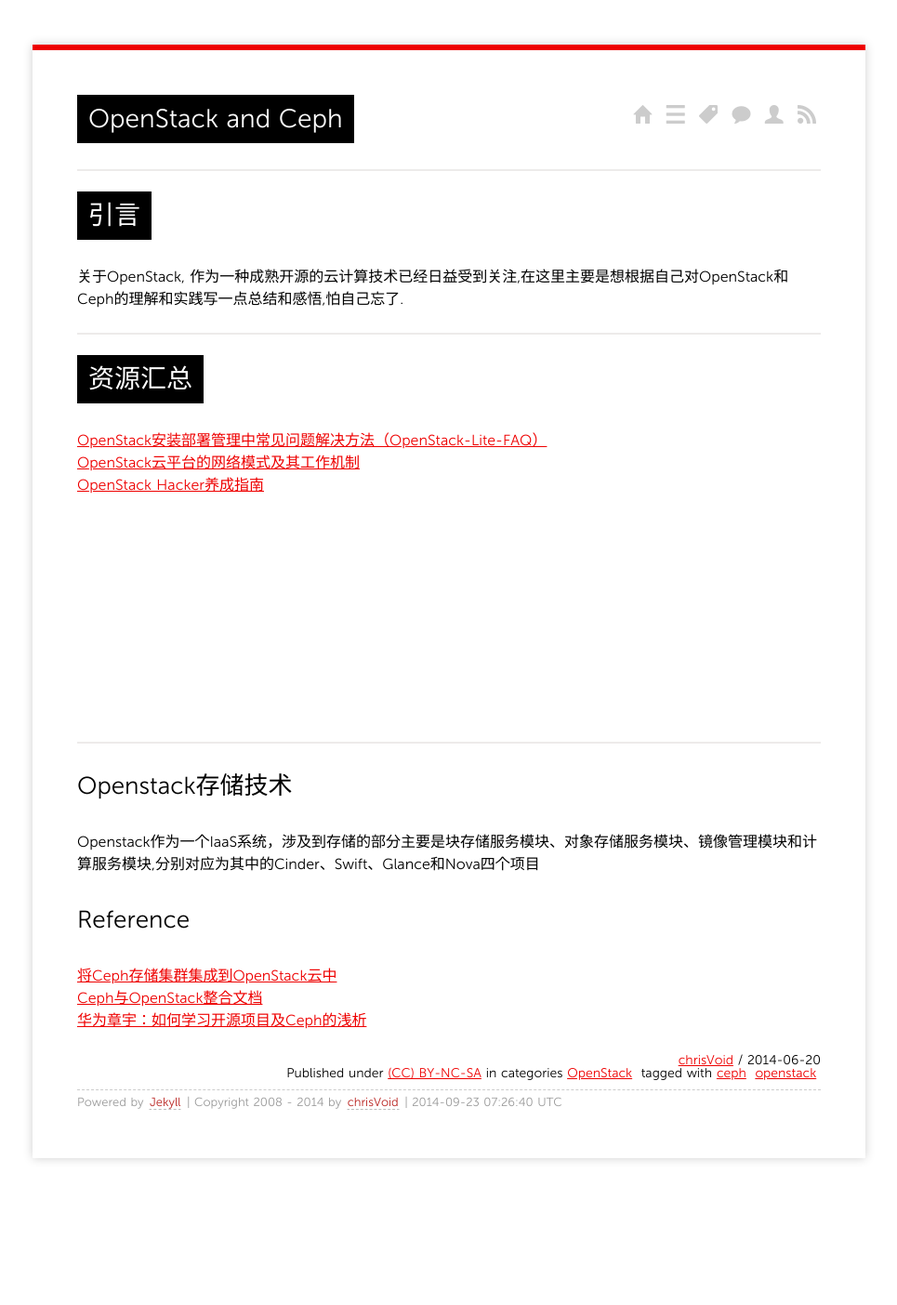
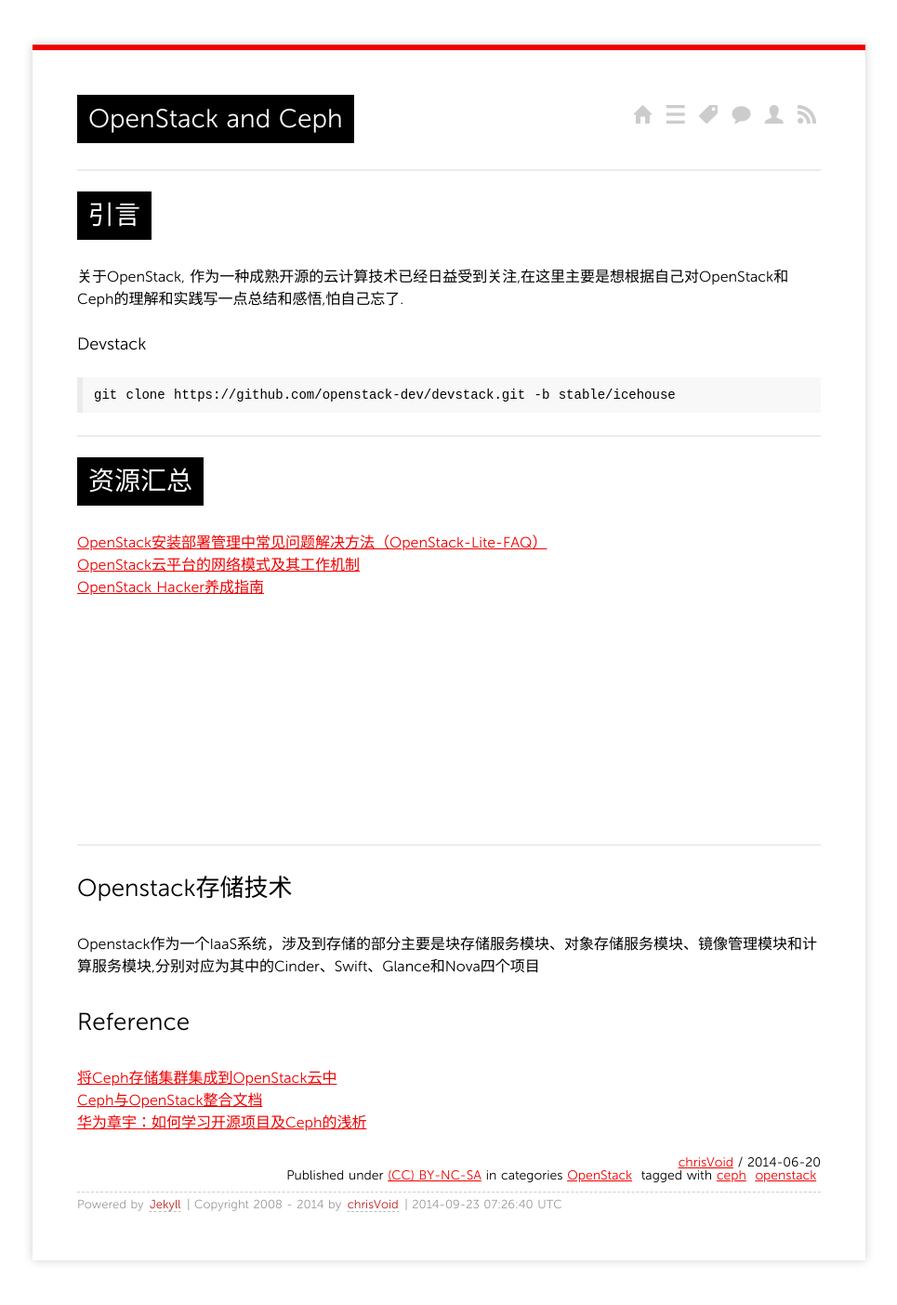
Before and after one commit to chris-void/chris-void.github.io, a Jekyll site: the page built from _posts/2014/2014-06-20-openstack.md, in a window 1280 px wide. Shown: the whole page at 93% size, without its empty margins (157-1122 px from the left). Built offline with Jekyll 4.4.1, drawn with Linux system fonts in a browser that asks for light colours; Markdown is read by kramdown in place of the engine named in the settings; comment, search, counter and statistics services are not loaded; before the commit the page ends 1294 px from its top, so only the background shows below that.

Commit message:
Update 2014-06-20-openstack.md

````diff
--- a/_posts/2014/2014-06-20-openstack.md
+++ b/_posts/2014/2014-06-20-openstack.md
@@ -12,6 +12,13 @@
 # 引言
 
 关于OpenStack, 作为一种成熟开源的云计算技术已经日益受到关注,在这里主要是想根据自己对OpenStack和Ceph的理解和实践写一点总结和感悟,怕自己忘了.
+
+
+### Devstack
+
+```
+git clone https://github.com/openstack-dev/devstack.git -b stable/icehouse
+```
 
 
 ---
````
